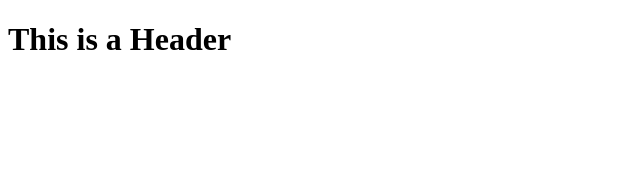
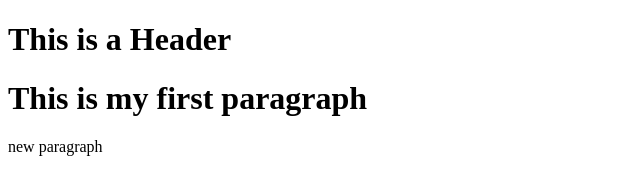
Before and after one commit to shuklaneeraj/Basics-of-Web-Development, a plain HTML site: page INDEX.HTML in a window 1280 px wide. Shown: the whole page, without its empty margins (0-640 px from the left). Drawn offline with Linux system fonts and the light colour scheme.

Commit message:
update index 1

```diff
--- a/INDEX.HTML
+++ b/INDEX.HTML
@@ -4,5 +4,7 @@
 
     <body>
         <h1>This is a Header</h1>
+        <h1>This is my  first paragraph</h1>
+        <p1>new paragraph</p1>
     </body>
 </html>
```
